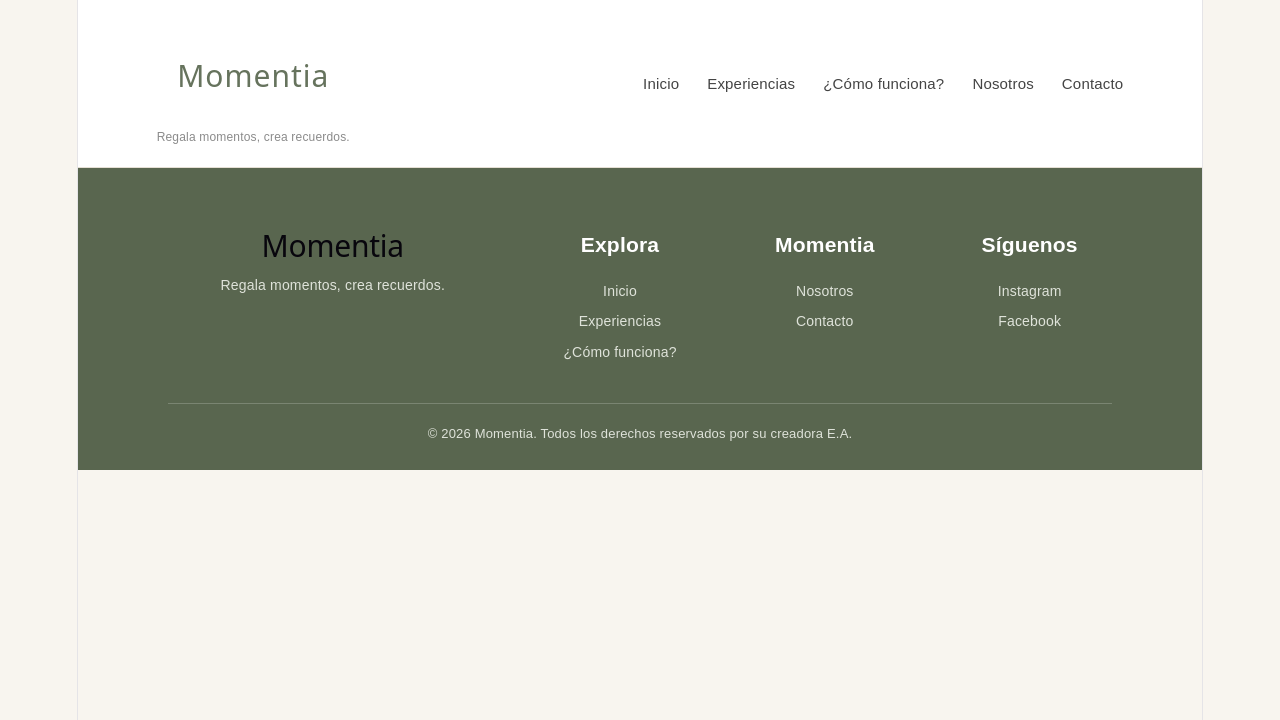
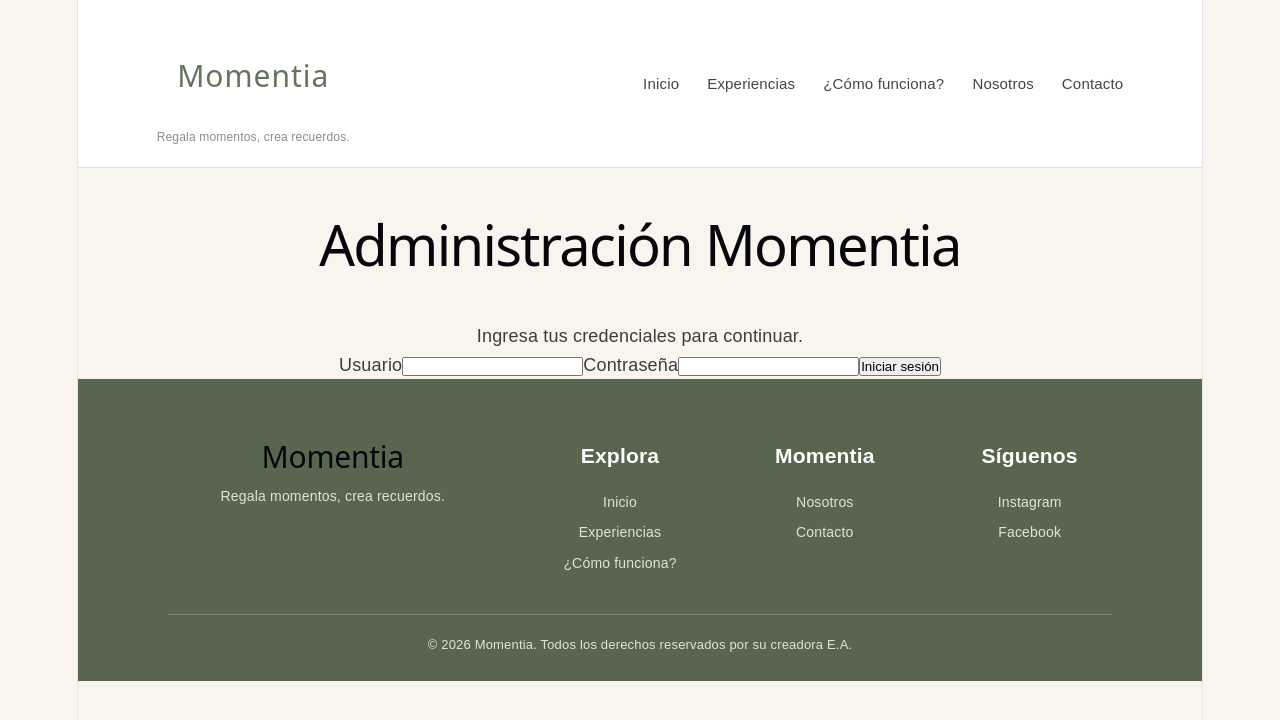
Before and after one commit to EstefaniaArias1127/MOMENTIA, a React (Vite) app in the folder fronted/: page /login in a window 1280 px wide. Shown: the top 720 px of the page. Built offline with nearby package versions, Linux system fonts and the light colour scheme.

Commit message:
Implementar inicio de sesion y panel administrativo

```diff
--- a/fronted/src/App.jsx
+++ b/fronted/src/App.jsx
@@ -4,6 +4,7 @@ import experiencias from './data/experiencias';
 import { Routes, Route, Link } from 'react-router-dom';
 import Experiencias from './pages/Experiencias';
 import Admin from './pages/Admin';
+import Login from './pages/Login';
 
 function App() {
   const [ocasion, setOcasion] = useState('');
@@ -476,6 +477,8 @@ function App() {
 
         <Route path="/admin" element={<Admin />} />
 
+        <Route path="/login" element={<Login />} />
+
       </Routes>
 
       <footer>
--- a/fronted/src/pages/Admin.jsx
+++ b/fronted/src/pages/Admin.jsx
@@ -1,14 +1,39 @@
 import { useEffect, useState } from 'react';
+import { useNavigate } from 'react-router-dom';
 
 function Admin() {
   const [solicitudes, setSolicitudes] = useState([]);
   const [cargando, setCargando] = useState(true);
   const [error, setError] = useState('');
 
+  const navigate = useNavigate();
+
+  const cerrarSesion = () => {
+    localStorage.removeItem('tokenAdmin');
+    navigate('/login');
+  };
+
   useEffect(() => {
     const obtenerSolicitudes = async () => {
+      const token = localStorage.getItem('tokenAdmin');
+
+      if (!token) {
+        navigate('/login');
+        return;
+      }
+
       try {
-        const respuesta = await fetch('http://localhost:3000/api/solicitudes');
+        const respuesta = await fetch('http://localhost:3000/api/solicitudes', {
+          headers: {
+            Authorization: `Bearer ${token}`
+          }
+        });
+
+        if (respuesta.status === 401) {
+          localStorage.removeItem('tokenAdmin');
+          navigate('/login');
+          return;
+        }
 
         if (!respuesta.ok) {
           throw new Error('No se pudieron cargar las solicitudes');
@@ -16,6 +41,7 @@ function Admin() {
 
         const datos = await respuesta.json();
         setSolicitudes(datos);
+
       } catch (error) {
         console.error(error);
         setError('No fue posible cargar las solicitudes.');
@@ -25,12 +51,16 @@ function Admin() {
     };
 
     obtenerSolicitudes();
-  }, []);
+  }, [navigate]);
 
   return (
     <div className="admin-container">
       <h1>Panel administrativo</h1>
       <p>Bienvenida a la administración de Momentia.</p>
+
+      <button onClick={cerrarSesion}>
+        Cerrar sesión
+      </button>
 
       <h2>Solicitudes recibidas</h2>
 
--- /dev/null
+++ b/fronted/src/pages/Login.jsx
@@ -0,0 +1,79 @@
+import { useState } from "react";
+import { useNavigate } from "react-router-dom";
+
+function Login() {
+    const [usuario, setUsuario] = useState("");
+    const [password, setPassword] = useState("");
+    const [error, setError] = useState("");
+    const [cargando, setCargando] = useState(false);
+
+    const navigate = useNavigate();
+
+    const iniciarSesion = async (e) => {
+        e.preventDefault();
+        setError("");
+        setCargando(true);
+
+        try {
+            const respuesta = await fetch(
+                "http://localhost:3000/api/admin/login",
+                {
+                    method: "POST",
+                    headers: {
+                        "Content-Type": "application/json"
+                    },
+                    body: JSON.stringify({ usuario, password })
+                }
+            );
+
+            const datos = await respuesta.json();
+
+            if (!respuesta.ok) {
+                throw new Error(datos.mensaje || "No se pudo iniciar sesión");
+            }
+
+            localStorage.setItem("tokenAdmin", datos.token);
+            navigate("/admin");
+
+        } catch (error) {
+            setError(error.message);
+        } finally {
+            setCargando(false);
+        }
+    };
+
+    return (
+        <section className="login-admin">
+            <div className="login-contenedor">
+                <h1>Administración Momentia</h1>
+                <p>Ingresa tus credenciales para continuar.</p>
+
+                <form onSubmit={iniciarSesion}>
+                    <label>Usuario</label>
+                    <input
+                        type="text"
+                        value={usuario}
+                        onChange={(e) => setUsuario(e.target.value)}
+                        required
+                    />
+
+                    <label>Contraseña</label>
+                    <input
+                        type="password"
+                        value={password}
+                        onChange={(e) => setPassword(e.target.value)}
+                        required
+                    />
+
+                    {error && <p className="login-error">{error}</p>}
+
+                    <button type="submit" disabled={cargando}>
+                        {cargando ? "Ingresando..." : "Iniciar sesión"}
+                    </button>
+                </form>
+            </div>
+        </section>
+    );
+}
+
+export default Login;
```
Also changed, not shown: 1 other file (tests, documents, lock files or other folders).
